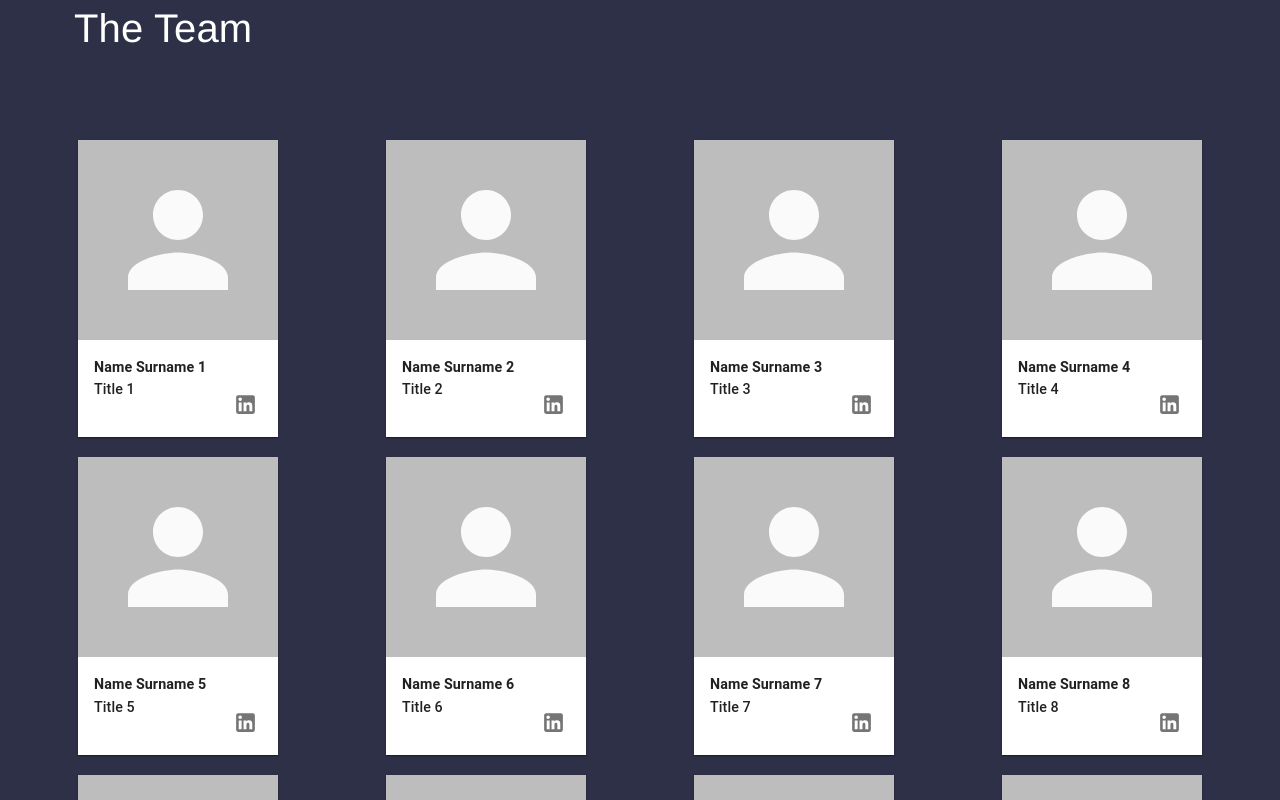
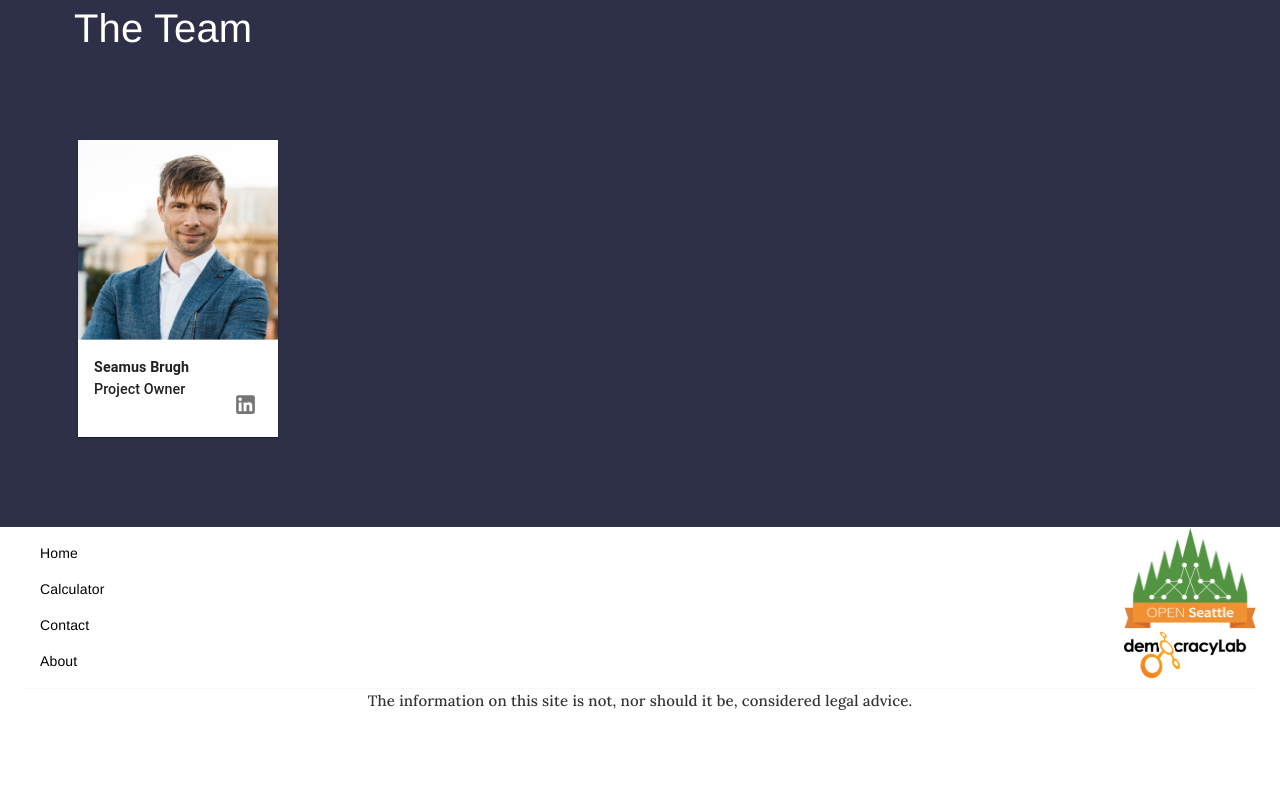
Before and after one commit to openseattle/clearviction-v1, a React (Create React App) app: page /about in a window 1280 px wide. Shown: the part 2160-2960 px from the top of the page. After the commit the page ends 2873 px from the top, so only its background shows below. Built offline with nearby package versions, Linux system fonts and the light colour scheme.

Commit message:
tweaks + setup teamData

```diff
--- a/src/Components/TeamCard.jsx
+++ b/src/Components/TeamCard.jsx
@@ -26,19 +26,22 @@ const useStyles = makeStyles({
 
 const TeamCard = (props) => {
   const classes = useStyles();
+
+  const {firstName, lastName, role, photo, linkedIn} = props.member;
+
   return (
     <Card className={classes.card}>
       <CardMedia>
-        <Avatar className={classes.avatar} variant="square" />
+        <Avatar className={classes.avatar} variant="square" src={photo} />
       </CardMedia>
       <CardContent style={{ marginBottom: "-45px" }}>
         <Typography className={classes.name} variant="h6">
-          Name Surname {props.teamNumber}
+          {firstName} {lastName}
         </Typography>
-        <Typography variant="h6">Title {props.teamNumber}</Typography>
+        <Typography variant="h6">{role}</Typography>
       </CardContent>
       <CardActions style={{ display: "flex", justifyContent: "right" }}>
-        <IconButton>
+        <IconButton href={linkedIn} target="_blank" rel="noopener noreferrer">
           <LinkedIn fontSize="large" />
         </IconButton>
       </CardActions>
--- a/src/Pages/AboutPage.jsx
+++ b/src/Pages/AboutPage.jsx
@@ -21,7 +21,7 @@ import seattle from "../Assets/seattle.svg";
 import innovation from "../Assets/innovation.svg";
 import ListItemMobileSnap from "../ui-kit/ListItemMobileSnap";
 
-const team = [1, 2, 3, 4, 5, 6, 7, 8, 9, 10, 11, 12, 13, 14, 15, 16];
+import team from "../data/teamData";
 
 const useStyles = makeStyles((theme) => ({
   alignItemContent: {
@@ -275,9 +275,9 @@ const AboutPage = () => {
             The Team
           </Typography>
           <Grid container>
-            {team.map((id) => (
+            {team.map((member) => (
               <Grid
-                key={id}
+                key={member.firstName}
                 item
                 xs={6}
                 sm={4}
@@ -289,7 +289,7 @@ const AboutPage = () => {
                   padding: "1rem",
                 }}
               >
-                <TeamCard key={id} teamNumber={id} />
+                <TeamCard key={member.firstName} member={member} />
               </Grid>
             ))}
           </Grid>
--- /dev/null
+++ b/src/data/teamData.ts
@@ -0,0 +1,12 @@
+import Seamus_Brugh from "../Assets/team/Seamus Brugh.png";
+const team = [
+    {
+        firstName: "Seamus",
+        lastName: "Brugh",
+        role: "Project Owner",
+        photo: Seamus_Brugh,
+        linkedIn: "https://www.linkedin.com/in/seamusbrugh/"
+    },
+];
+
+export default team;
```
Also changed, not shown: src/Assets/team/Seamus Brugh.png (added).
